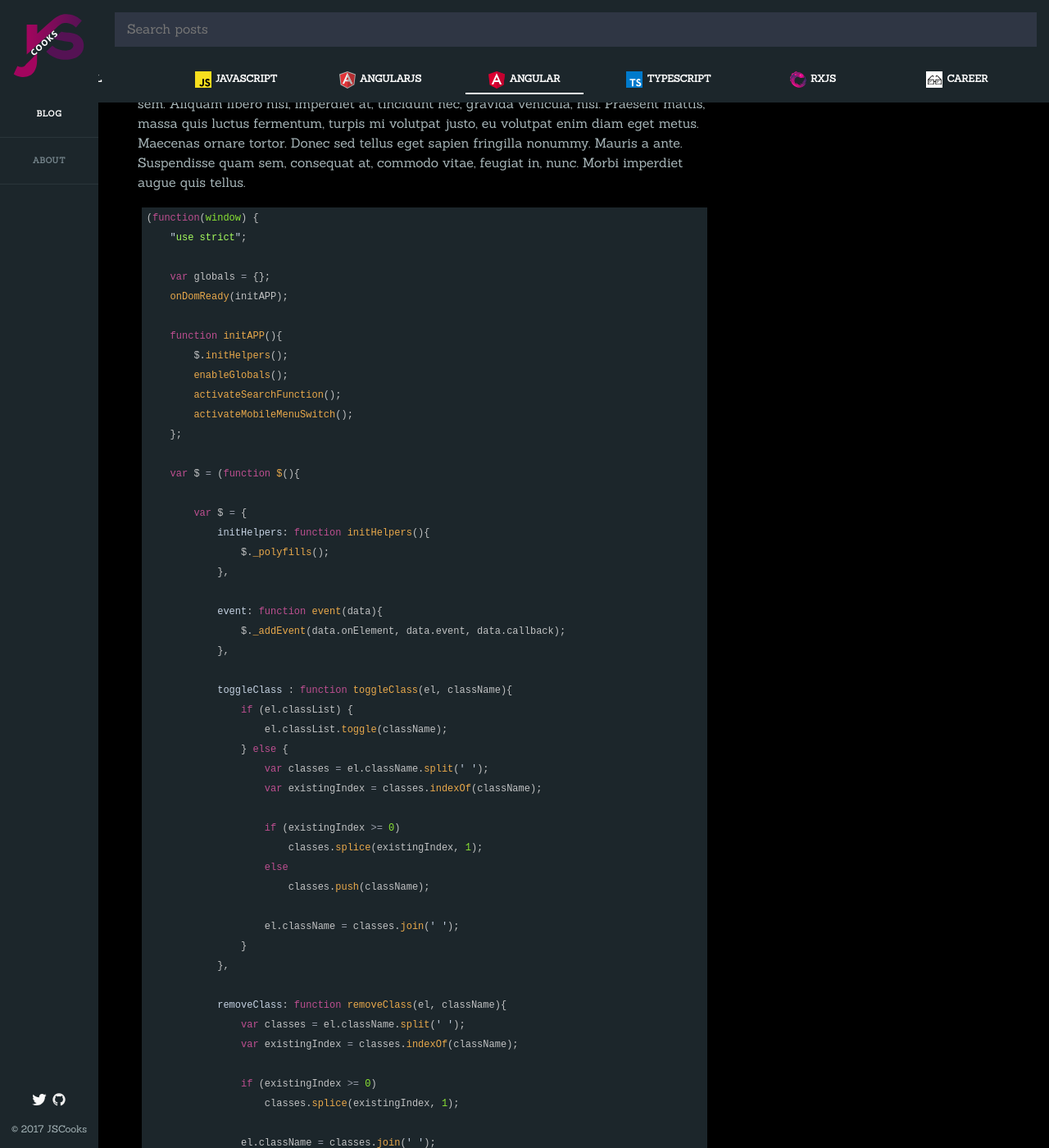
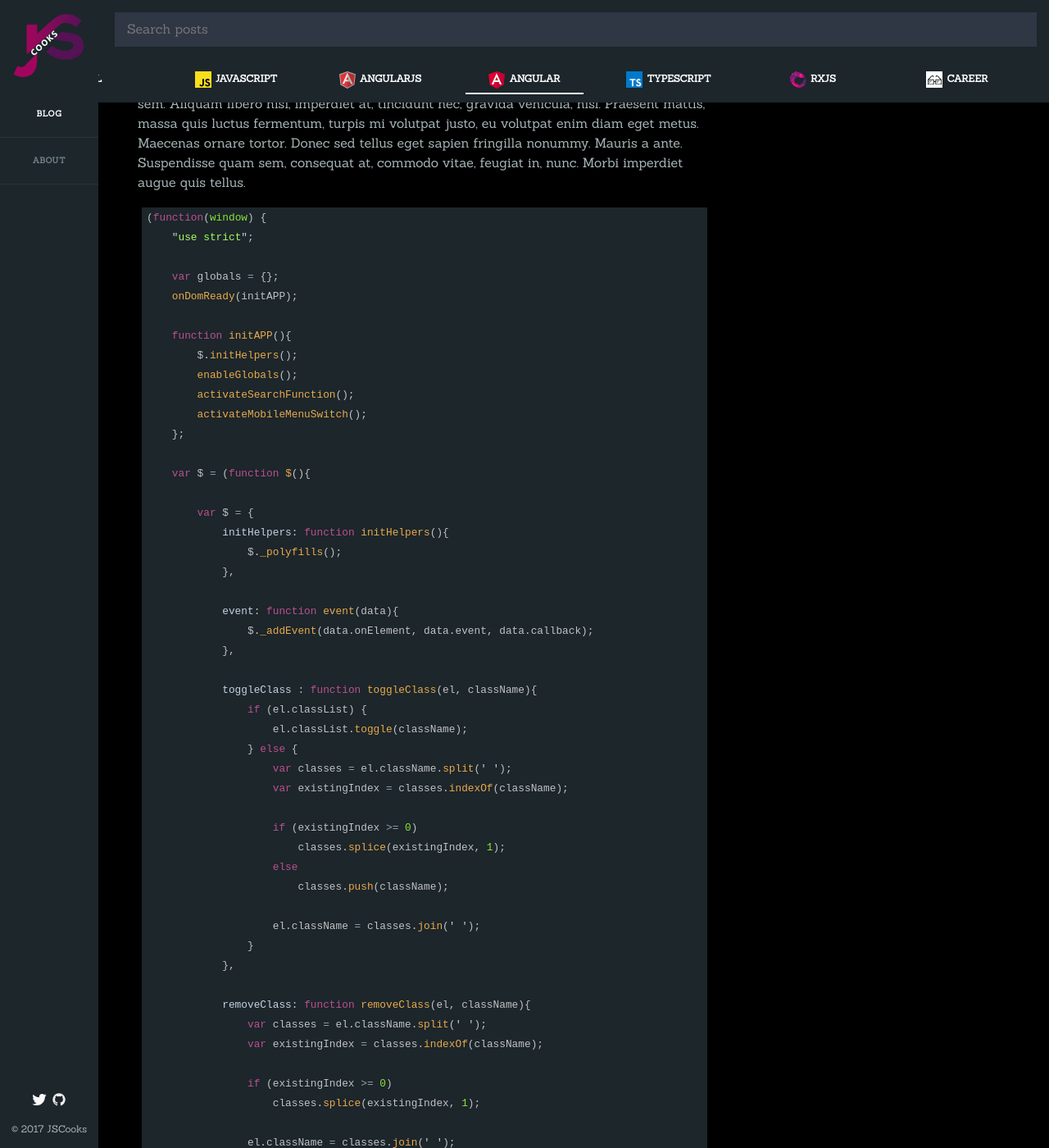
Before and after one commit to jscoox/jscoox.github.com, a Jekyll site: the page built from _posts/2017-08-29-ana-are-mere.md, in a window 1280 px wide and 1400 px high, scrolled down 1731 px. Shown: the whole window at 82% size. Built offline with Jekyll 4.4.1, drawn with Linux system fonts in a browser that asks for light colours.

Commit message:
Update main.css

```diff
--- a/-res/css/main.css
+++ b/-res/css/main.css
@@ -1247,7 +1247,7 @@ code,
 dt,
 pre,
 tr th {
-    font-size: 12px
+    font-size: 0.8rem;
 }
 tr th {
     padding: .8em 1em;
```
